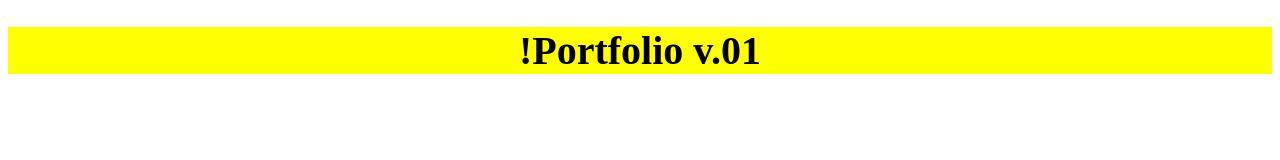
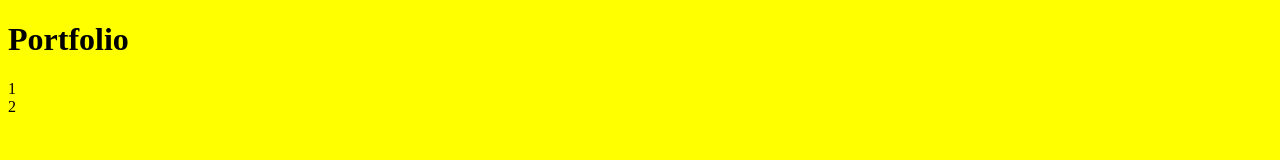
Before and after one commit to tanamanda13/portfolio-demo, a website built with Parcel: page src/index.html in a window 1280 px wide. Built offline with nearby package versions, Linux system fonts and the light colour scheme.

Commit message:
first style

```diff
--- a/src/index.html
+++ b/src/index.html
@@ -8,7 +8,14 @@
   <title>Portfolio</title>
 </head>
 <body>
-  <header class="header"><h1 class="title">!Portfolio v.01</h1></header>
+
+    <header class="header">
+        <h1 class="header__title">Portfolio</h1>
+
+        <section class="container">
+          <div class="box1">1</div>
+          <div class="box2">2</div>
+        </section>
 
 </body>
 </html>
--- a/src/scss/header.scss
+++ b/src/scss/header.scss
@@ -1,8 +1,25 @@
-.header {
+
+body {
   background-color: yellow;
 }
 
-.title {
-  font-size: 40px;
-  text-align: center;
+@media (max-width: 360px) {
+  body {
+    // background-color: yellow;
+    background-image: url(../img/bananas.png);
+  }
+
+
+  .header__title {
+    text-align: center;
+    color: rgb(255, 132, 132);
+  }
+
+  .container {
+    display: flex;
+
+    * {
+      color: var(--third-color);
+    }
+  }
 }
--- a/src/scss/styles.scss
+++ b/src/scss/styles.scss
@@ -1 +1,3 @@
 @import 'header';
+@import 'reset';
+@import 'variables';
--- /dev/null
+++ b/src/scss/variables.scss
@@ -0,0 +1,4 @@
+:root {
+  --primary-color: rgb(119,119,119,0.9);
+  --third-color: rgb(255, 132, 132);
+}
```
Also changed, not shown: src/img/bananas.png (added), src/scss/reset.scss (added).
